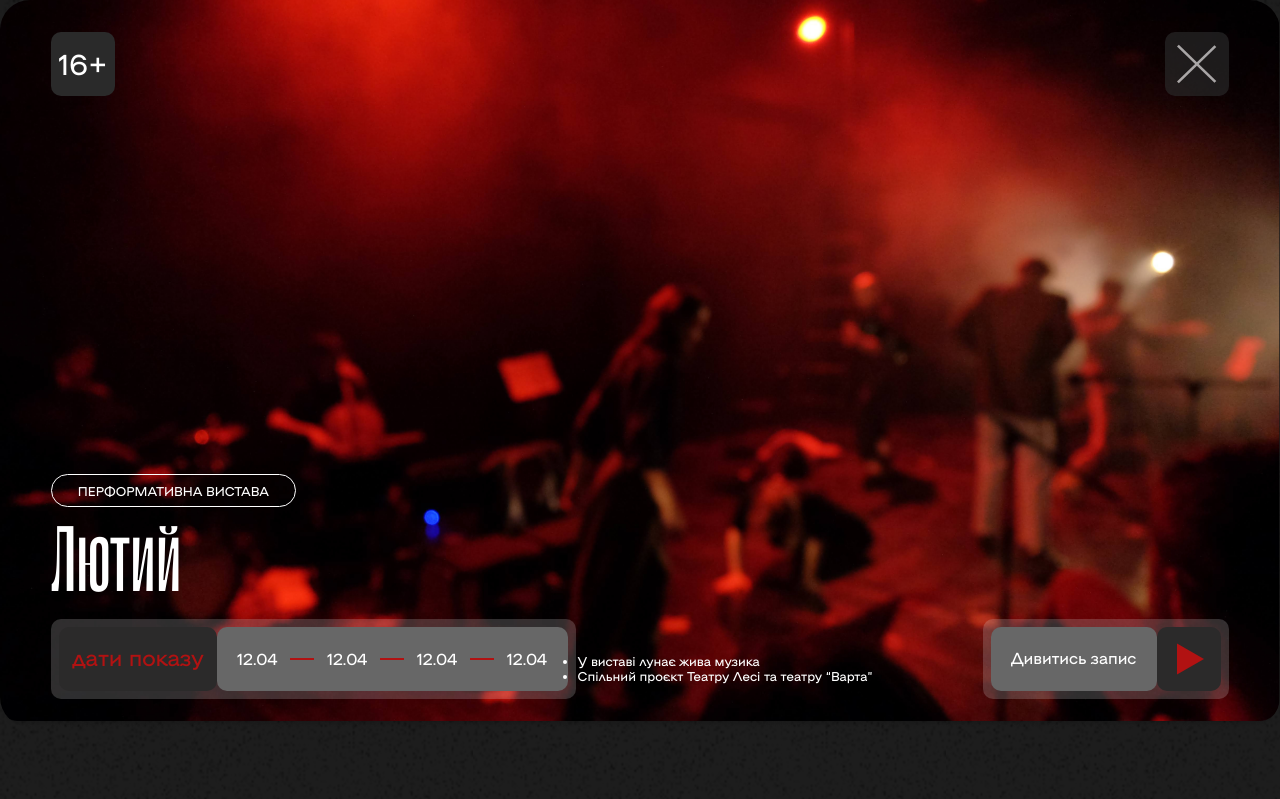
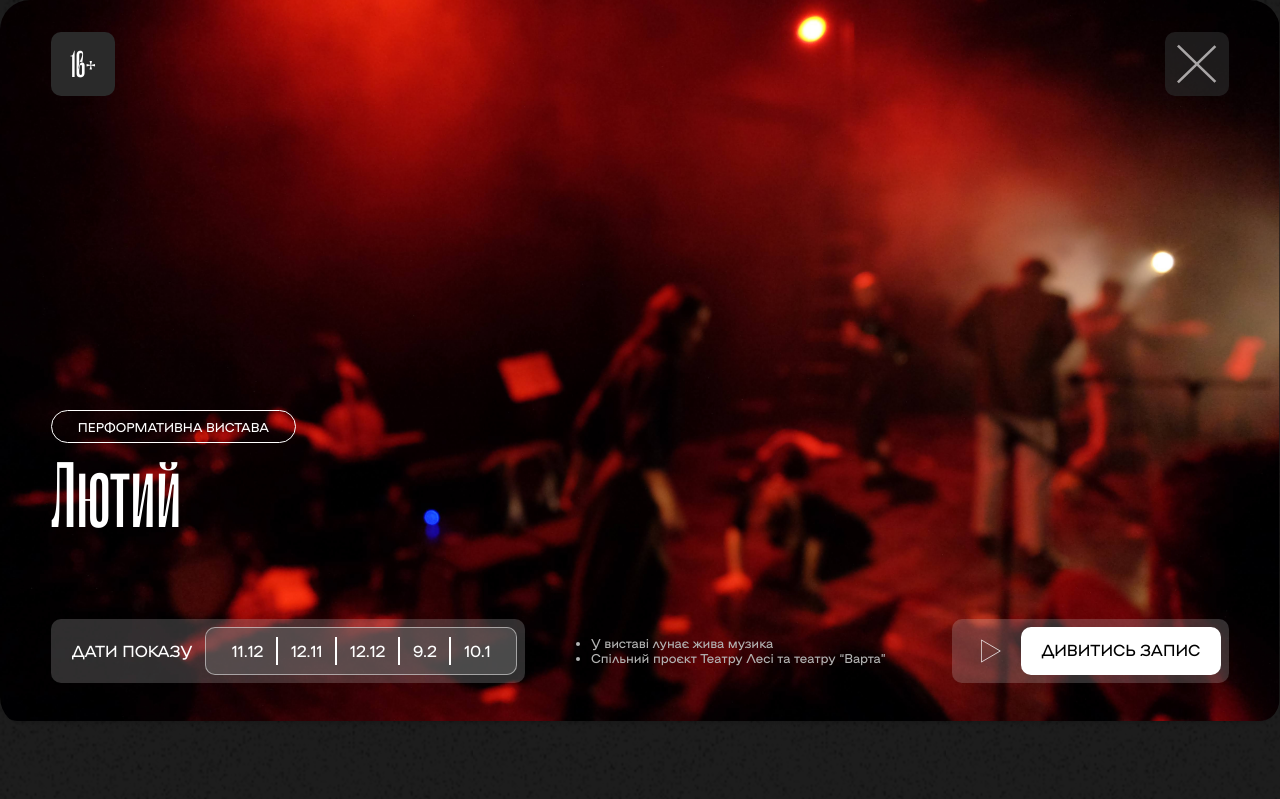
Before and after one commit to okuruchimas/Vatra-Frontend, a Next.js app: page /war in a window 1280 px wide. Shown: the top 799 px of the page. Built offline with nearby package versions, Linux system fonts and the light colour scheme.

Commit message:
fixed react Errors, started to implement  new performance page design

```diff
--- a/components /RepertoirePreview/index.tsx
+++ b/components /RepertoirePreview/index.tsx
@@ -1,22 +1,28 @@
+import React from "react";
 import styled from "@emotion/styled";
 import { Title as Prop } from "../TheaterPoster/Performance/PerormanceInfo";
 import { Type as Prop2 } from "../TheaterPoster/Performance/PerformanceImg";
 import useWindowDimensions from "../../hooks/useWindowDimensions";
+import { useRouter } from "next/router";
 
-type Info = {
+interface Info {
   title: string;
   type: string;
   date: string;
   imgUrl: string;
-};
+  dates: number[];
+  videoLink?: string;
+}
 
 const RepertoirePreview = (info: Info) => {
   const { width, maxMobileWidth } = useWindowDimensions();
+  const { back } = useRouter();
 
   return (
     <Wrap>
       <Rate>16+</Rate>
-      <Close>
+
+      <Close onClick={() => back()}>
         <CloseIcon
           src={
             width > maxMobileWidth
@@ -25,27 +31,37 @@ const RepertoirePreview = (info: Info) => {
           }
         />
       </Close>
+
+      <TitleWrap>
         <Type>{info.type}</Type>
         <Title>{info.title}</Title>
-      <Image src={info.imgUrl} />
+      </TitleWrap>
+
+      <Image alt="Preview" src={info.imgUrl} />
+
+      <BottomWrap>
         <DateWrap>
           {width > maxMobileWidth && <DateText>дати показу</DateText>}
           <Dates>
-          <Date> {info.date}</Date> <Line /> <Date> {info.date}</Date>
-          <Line />
-          <Date> {info.date}</Date> <Line /> <Date> {info.date}</Date>
+            {info.dates.map((date, index) => (
+              <React.Fragment key={date}>
+                <Date> {date}</Date>
+                {index !== info.dates.length - 1 && <Line />}
+              </React.Fragment>
+            ))}
           </Dates>
         </DateWrap>
+
         <RemarksWrap>
           <Remark>У виставі лунає жива музика</Remark>
           <Remark>Спільний проєкт Театру Лесі та театру “Варта”</Remark>
         </RemarksWrap>
-      {width > maxMobileWidth && (
+      </BottomWrap>
+
+      {width > maxMobileWidth && info.videoLink && (
         <ButtonWrap>
+          <ButtonIcon src="/icons/close/play.svg" />
           <ButtonText>Дивитись запис</ButtonText>
-          <ImgWrap>
-            <ButtonIcon src="/icons/close/play.svg" />
-          </ImgWrap>
         </ButtonWrap>
       )}
     </Wrap>
@@ -71,8 +87,8 @@ const Rate = styled.span`
   align-items: center;
   justify-content: center;
   padding-bottom: 0.4vh;
-  font-family: "namu-1750";
-  font-size: 3.6vh;
+  font-family: "murmure";
+  font-size: 4vh;
   z-index: 1;
 
   @media (max-width: 960px) {
@@ -86,6 +102,7 @@ const Rate = styled.span`
     font-size: 2em;
   }
 `;
+
 const Close = styled.div`
   display: flex;
   align-items: center;
@@ -99,6 +116,12 @@ const Close = styled.div`
   background: #2a2a2a;
   border-radius: 10px;
   z-index: 1;
+  cursor: pointer;
+
+  &:hover {
+    opacity: 0.4;
+  }
+
   @media (max-width: 960px) {
     background: #fffcfc;
     top: 6vh;
@@ -106,6 +129,7 @@ const Close = styled.div`
     width: 6vh;
   }
 `;
+
 const CloseIcon = styled.img`
   height: 5vh;
   width: 5vh;
@@ -116,47 +140,55 @@ const CloseIcon = styled.img`
   }
 `;
 
-const DateWrap = styled.div`
-  height: 10vh;
+const BottomWrap = styled.div`
   position: absolute;
+  bottom: 6vh;
   display: flex;
   flex-direction: row;
-  left: 0;
-  bottom: 4vh;
+`;
+
+const DateWrap = styled.div`
+  height: 8vh;
+  display: flex;
+  flex-direction: row;
+  align-items: center;
   border-radius: 10px;
   padding: 1vh;
   background: rgba(217, 217, 217, 0.21);
-  @media (max-width: 960px) {
-    left: 4vw;
-  }
 `;
+
 const DateText = styled.span`
-  background: #2b2a2a;
+  background: transparent;
+  text-transform: uppercase;
   border-radius: 10px;
-  color: #b11212;
   font-family: "namu-1750";
-  font-size: 2.8vh;
-  padding: 2vh 1vw;
+  font-size: 2vh;
+  padding: 0 1vw;
 `;
+
 const Dates = styled.div`
+  height: 6vh;
+  padding: 0 2vw;
   display: flex;
   flex-direction: row;
   align-items: center;
-  background: #676767;
+  background: rgba(103, 103, 103, 0.5);
+  border: 1px solid rgba(255, 255, 255, 0.5);
   border-radius: 10px;
   font-family: "namu-1750";
   font-size: 2vh;
-  padding: 0 1.6vw;
+
   @media (max-width: 960px) {
     font-size: 1em;
     background: #fff;
     padding: 0 4vw;
   }
 `;
+
 const Line = styled.div`
-  width: 24px;
-  height: 1px;
-  border: 1px solid #b11212;
+  width: 1px;
+  height: 28px;
+  border: 1px solid #fff;
   margin: 0 1vw;
   @media (max-width: 960px) {
     border-color: #828282;
@@ -170,65 +202,62 @@ const Date = styled.span`
 `;
 
 const RemarksWrap = styled.ul`
-  position: absolute;
-  bottom: 4vh;
-  left: 38vw;
-  @media (max-width: 960px) {
-    bottom: -12vh;
-    left: 0vw;
-  }
+  margin-left: 2vw;
 `;
 const Remark = styled.li`
   font-family: "namu-1750";
+  color: #b3b3b3;
   font-size: 1.6vh;
 `;
 const ButtonWrap = styled.div`
-  height: 10vh;
+  height: 8vh;
   position: absolute;
   display: flex;
   flex-direction: row;
+  align-items: center;
   right: 0;
-  bottom: 4vh;
+  bottom: 6vh;
   border-radius: 10px;
   padding: 1vh;
   background: rgba(217, 217, 217, 0.21);
 `;
 const ButtonText = styled.span`
+  height: 6vh;
   display: flex;
   align-items: center;
-  background: #676767;
+  background: #fff;
+  color: #000;
   border-radius: 10px;
   font-family: "namu-1750";
+  text-transform: uppercase;
   font-size: 2vh;
   padding: 0 1.6vw 0.4vh;
 `;
-const ImgWrap = styled.div`
-  height: 8vh;
-  width: 8vh;
-  padding-left: 0.2vw;
+
+const ButtonIcon = styled.img`
+  height: 3vh;
+  width: auto;
+  margin: 0 1.6vw;
+`;
+
+const TitleWrap = styled.div`
   display: flex;
-  align-items: center;
-  justify-content: center;
-  background: #2b2a2a;
-  border-radius: 10px;
+  flex-direction: column;
+  position: absolute;
+  bottom: 24vh;
+  z-index: 10;
+  width: 36vw;
 `;
-const ButtonIcon = styled.img``;
+
 const Title = styled(Prop)`
-  width: 42vw;
-  position: absolute;
-  bottom: 12vh;
+  padding: 0;
   font-size: 10vh;
   text-align: left;
-  @media (max-width: 960px) {
-    bottom: 26vh;
-    left: 4vw;
-    padding: 0;
-  }
 `;
+
 const Type = styled(Prop2)`
-  left: 0;
-  top: initial;
-  bottom: 28vh;
+  position: initial;
+
   @media (max-width: 960px) {
     border: none;
     padding: 2vh 0 0;
@@ -236,9 +265,6 @@ const Type = styled(Prop2)`
     font-size: 0.8em;
     height: 4vh;
     width: 36vw;
-    left: 4vw;
-    top: initial;
-    bottom: 22vh;
   }
 `;
 
--- a/components /TheaterPoster/performances.ts
+++ b/components /TheaterPoster/performances.ts
@@ -16,13 +16,14 @@ export const TestArr = [
     date: "12.04",
     imgUrl: "/icons/poster/img1.png",
     link: "war",
-    videoLink: "hjhjg",
     largeDescription: {
       imgUrl: "/icons/poster/bigImg1.png",
       videoRemarks: [
         "*У виставі лунає жива музика",
-        "**Після вистави є можливість придбати її мерч – автоорську п’єсу",
+        "**Використовується обсценна лексика",
       ],
+      dates: [11.12, 12.11, 12.12, 9.2, 10.1],
+      videoLink: "hjhjg",
       bigTitle1: "Лютий завжди був",
       bigTitle2: "холодним...",
       smallTitle: "«ЛЮТИЙ» — це простір, де вивільняється внутрішня боротьба",
@@ -80,6 +81,7 @@ export const TestArr = [
         "*У виставі лунає жива музика",
         "**Після вистави є можливість придбати її мерч – автоорську п’єсу",
       ],
+      dates: [11.12, 12.11, 12.12, 9.2, 10.1],
       bigTitle1: "Чому Леся так",
       bigTitle2: "швидко їде?",
       smallTitle:
@@ -146,6 +148,7 @@ export const TestArr = [
         "*У виставі лунає жива музика",
         " **Використовується обсценна лексика",
       ],
+      dates: [11.12, 12.11, 12.12, 9.2, 10.1],
       bigTitle1: "Ситуація складна...",
       bigTitle2: "",
       smallTitle:
@@ -205,6 +208,7 @@ export const TestArr = [
     largeDescription: {
       imgUrl: "/icons/poster/bigImg5.png",
       videoRemarks: [],
+      dates: [11.12, 12.11, 12.12, 9.2, 10.1],
       bigTitle1: "Яким є жіночий",
       bigTitle2: "досвід війни?",
       smallTitle:
@@ -277,6 +281,7 @@ export const TestArr = [
         "*У виставі лунає жива музика",
         "**Спільний проєкт театру Лесі та театру Варта",
       ],
+      dates: [11.12, 12.11, 12.12, 9.2, 10.1],
       bigTitle1: "Що спонукає людину",
       bigTitle2: "до вбивства?",
       smallTitle: "Яке воно — знайомство з війною?",
@@ -335,10 +340,11 @@ export const TestArr = [
     date: "23.07",
     imgUrl: "/icons/poster/img6.png",
     link: "first-day",
-    videoLink: "hjhjg",
     largeDescription: {
       imgUrl: "/icons/poster/bigImg6.png",
       videoRemarks: ["*Присутня обсценна лексика"],
+      dates: [11.12, 12.11, 12.12, 9.2, 10.1],
+      videoLink: "hjhjg",
       bigTitle1: "Закарбувався в нас",
       bigTitle2: "назавжди...",
       smallTitle: "напружено затамувався подих наш тоді назавжди.",
@@ -408,6 +414,8 @@ interface MobileColor {
 export interface LargeDescription {
   imgUrl: string;
   videoRemarks: string[];
+  dates: number[];
+  videoLink?: string;
   bigTitle1: string;
   bigTitle2?: string;
   smallTitle: string;
--- a/components /layout/Header/index.tsx
+++ b/components /layout/Header/index.tsx
@@ -60,7 +60,6 @@ const Header = () => {
         )}
         {arrMenu.map((item, index) => (
           <ItemList
-            isLast={arrMenu.length - 1 === index}
             to={item.to}
             spy={true}
             smooth={true}
@@ -143,6 +142,7 @@ const Navbar = styled.div<{ isNavbar: boolean }>`
     height: calc(92vh + 2px);
     width: 100vw;
     margin-right: 0;
+    padding-bottom: 16vh;
   }
 `;
 
@@ -164,7 +164,6 @@ const ItemList = styled(Link)<{ isLast?: boolean }>`
     margin: 2vh 4vw ;
     text-transform: uppercase;
     font-size: 3.2em;
-    margin-bottom: ${({ isLast }) => (isLast ? "24vh" : "initial")};
     &:hover {
       text-decoration: none;,
     }
--- a/pages/[id]/index.tsx
+++ b/pages/[id]/index.tsx
@@ -18,6 +18,8 @@ const Repertoire = ({ repertoire }: { repertoire: PerformanceType }) => {
         type={repertoire.type}
         date={repertoire.date}
         imgUrl={repertoire.largeDescription.imgUrl}
+        dates={repertoire.largeDescription.dates}
+        videoLink={repertoire.largeDescription.videoLink}
       />
       <PerformanceDetail
         bigTitle1={repertoire.largeDescription.bigTitle1}
```
Also changed, not shown: hooks/useScrollRestotarion/index.ts (added), public/icons/close/play.svg. Lines whose indentation alone changed are shown as unchanged.
